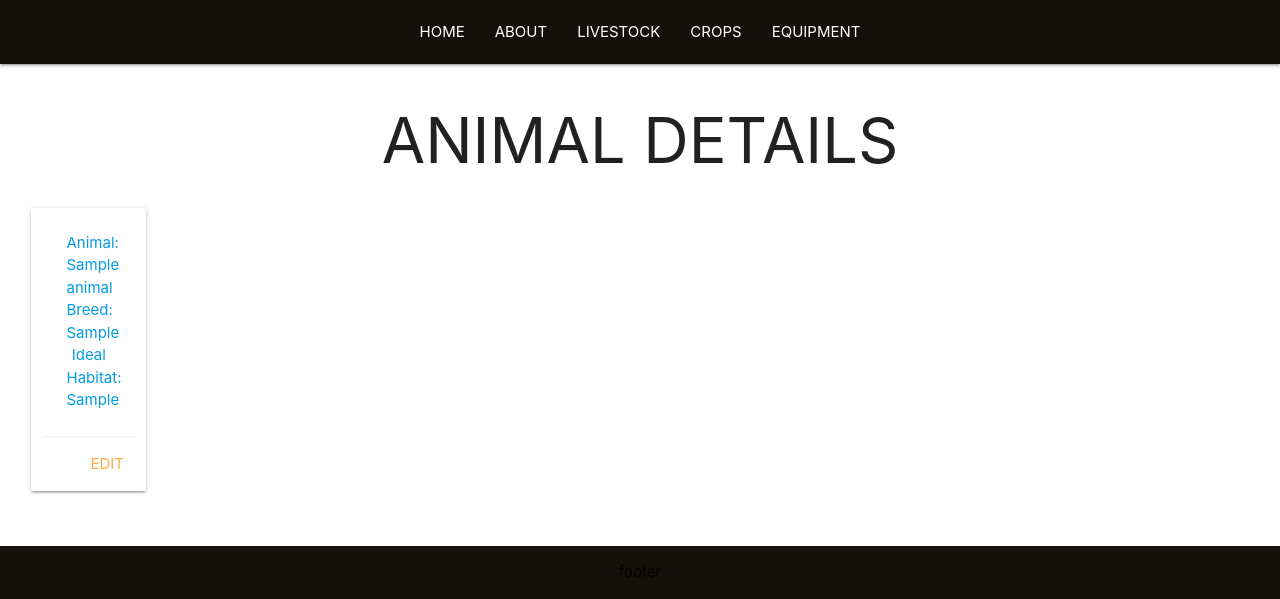
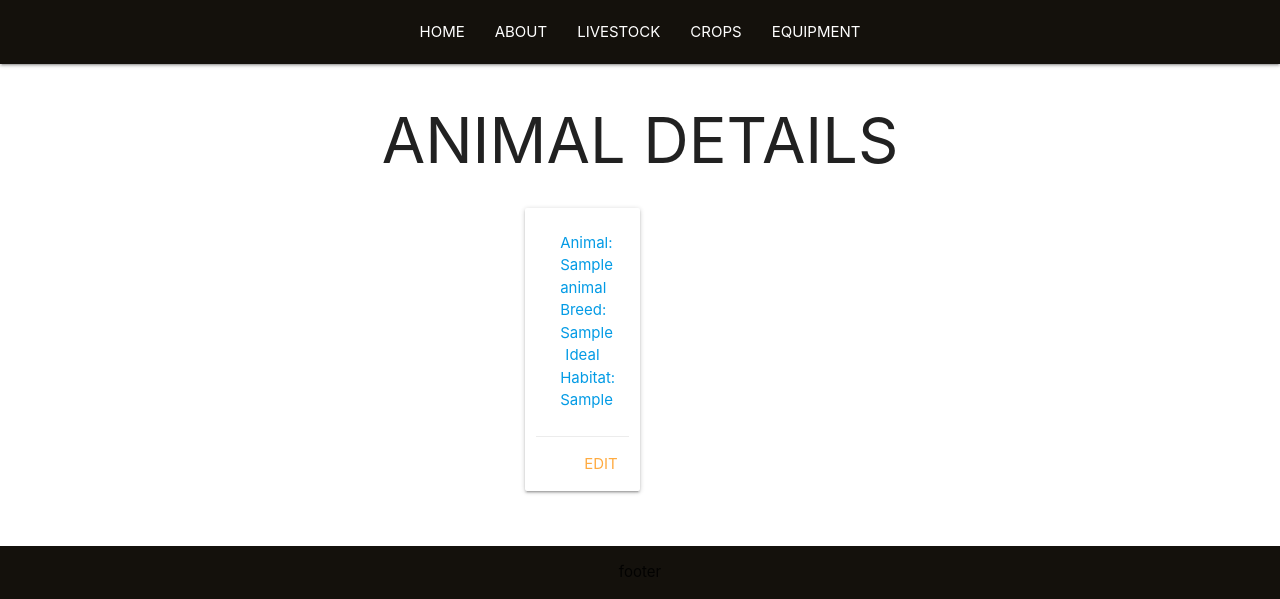
Before and after one commit to migdelinabuelna/HarvestHomestead, a Django app: page /animals/1/ in a window 1280 px wide. Shown: the part 400-999 px from the top of the page. Run offline with Django 4.2, Linux system fonts and the light colour scheme; tables that the repository leaves empty hold one stand-in row (values such as "Sample post").

Commit message:
reformatting details and index.html

```diff
--- a/main_app/templates/animals/detail.html
+++ b/main_app/templates/animals/detail.html
@@ -8,8 +8,6 @@
 <h1> ANIMAL DETAILS </h1>
 
 <body>
-    <div class="homepage-container">
-    <div class="source-page">
     <div class="row">
     <div class="col row">
     <div class="card-div">
@@ -27,7 +25,5 @@
     </div>
     </div>
     </div>
-    </div>
-    </div>
 </body>
 {% endblock content %}
--- a/main_app/templates/animals/index.html
+++ b/main_app/templates/animals/index.html
@@ -12,8 +12,6 @@
 
 <body>
     {% for a in animal %}
-    <div class="homepage-container">
-    <div class="source-page">
     <div class="col row">
         <div class="card-div">
           <a href="{% url 'animals_detail' a.id %}">
@@ -27,8 +25,6 @@
           </a>
         </div>
     </div>
-    </div>
-    </div>
 {% endfor %}
 </body>
 {% endblock content %}
```
